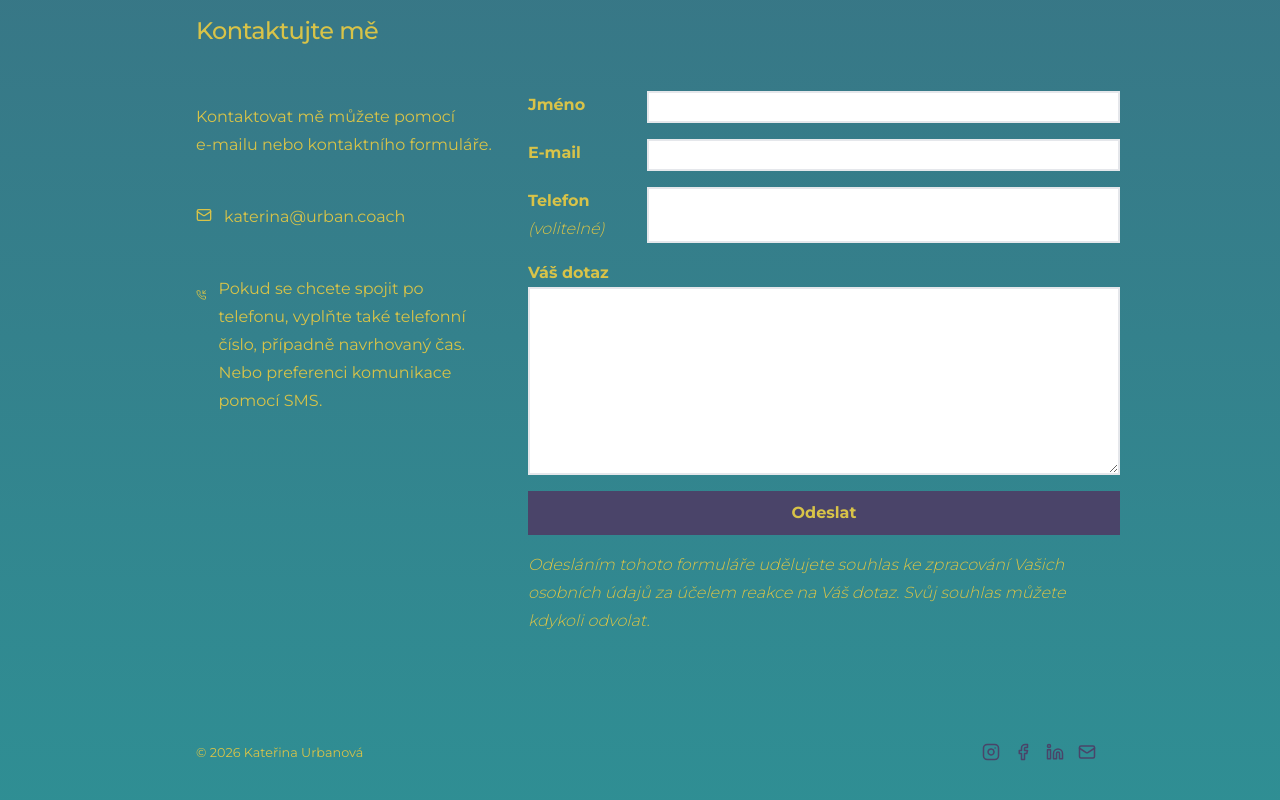
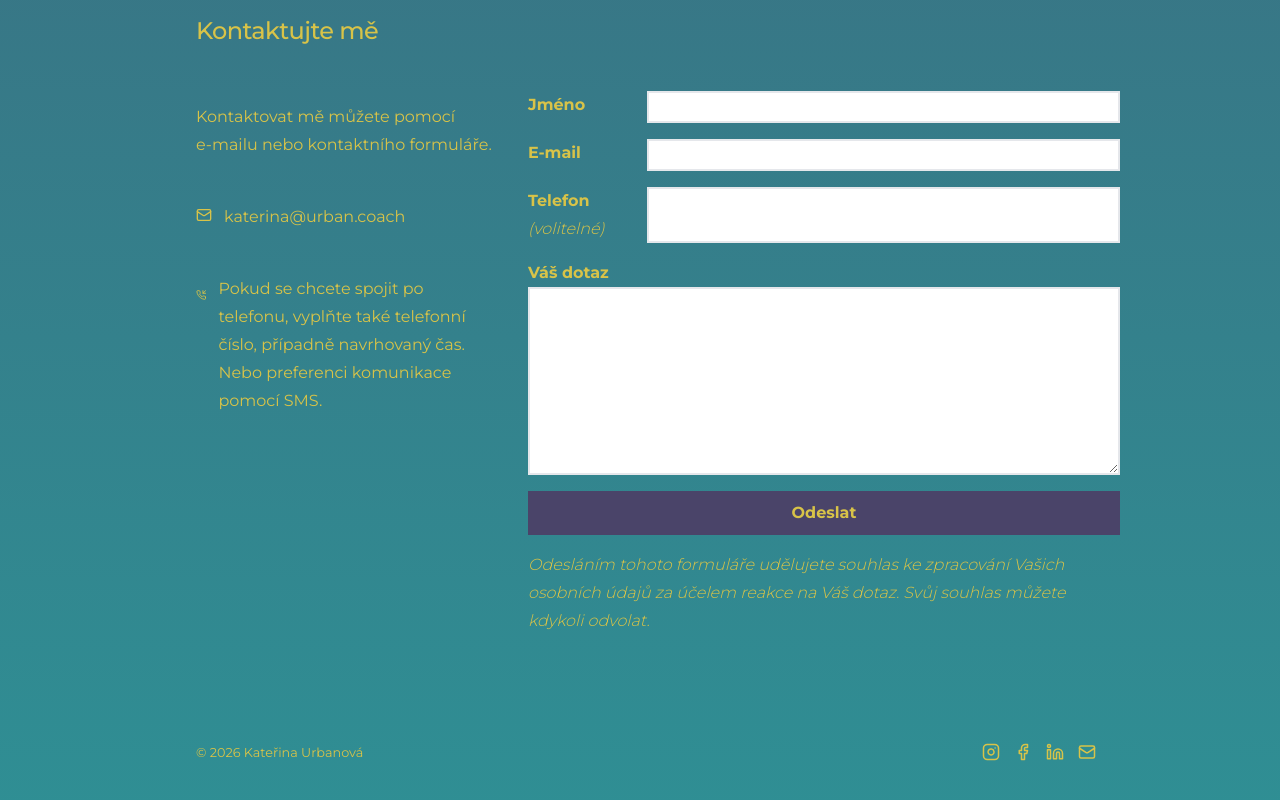
Before and after one commit to PetitSuave/suavecoachweb, a Next.js app: page / in a window 1280 px wide. Shown: the part 1794-2594 px from the top of the page. Built offline with nearby package versions, Linux system fonts and the light colour scheme.

Commit message:
Tweaked: footer colors violet removed

```diff
--- a/app/components/footer.tsx
+++ b/app/components/footer.tsx
@@ -17,7 +17,7 @@ function SocialLink({ href, icon: Icon }) {
 
 function SocialLinks() {
   return (
-    <div className="flex text-lg gap-3.5 float-right transition-opacity duration-300 hover:opacity-90 text-violet-dust">
+    <div className="flex text-lg gap-3.5 float-right transition-opacity duration-300 hover:opacity-90">
       <SocialLink href={socialLinks.instagram} icon={LuInstagram} />
       <SocialLink href={socialLinks.facebook} icon={LuFacebook} />
       <SocialLink href={socialLinks.linkedin} icon={LuLinkedin} />
@@ -28,7 +28,7 @@ function SocialLinks() {
 
 export default function Footer() {
   return (
-      <ScreenWideSection background={<div className="absolute w-full h-full -z-10 text-violet-dust " />}>
+      <ScreenWideSection background={<div className="absolute w-full h-full -z-10 " />}>
           <small className="block lg:pt-16 pt-12 pb-12 lg:pb-16 md:ml-9 ml-6 mr-6">
               <time>© {YEAR}</time>
               {" "}
```
